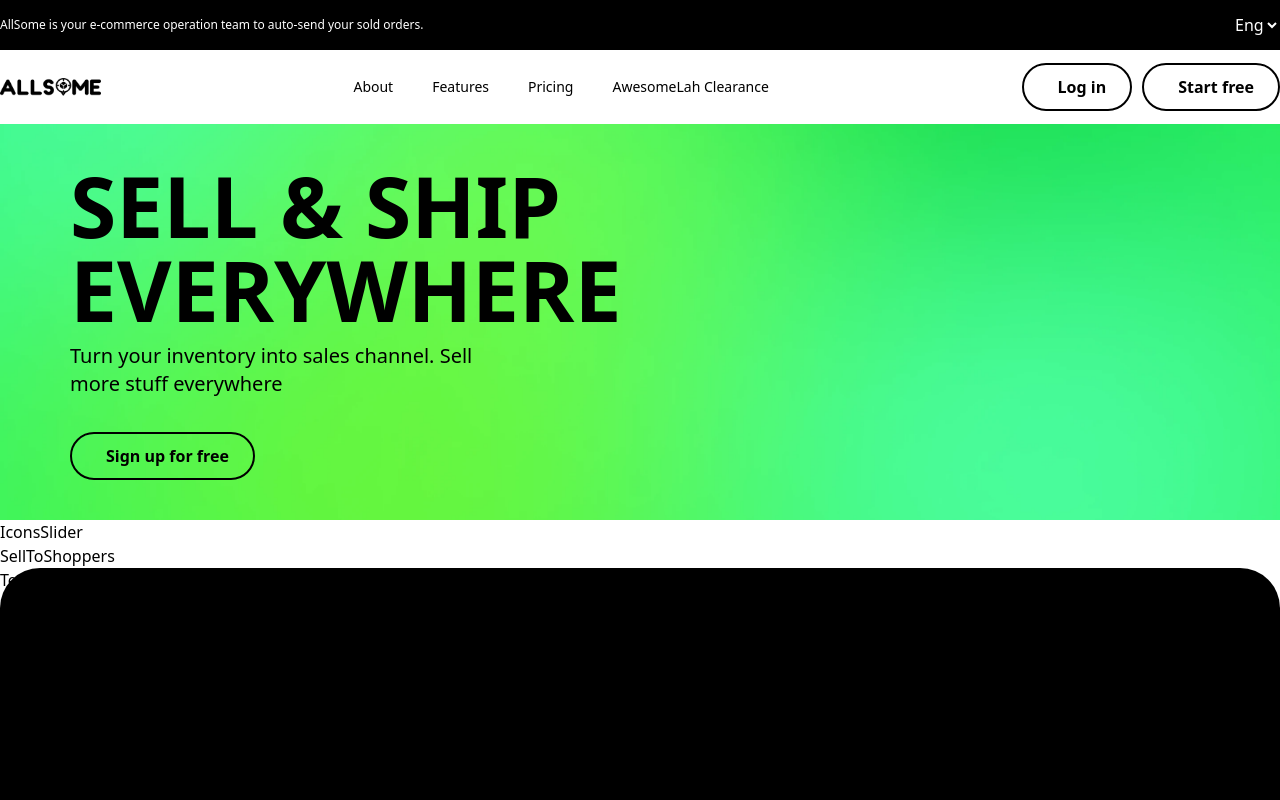
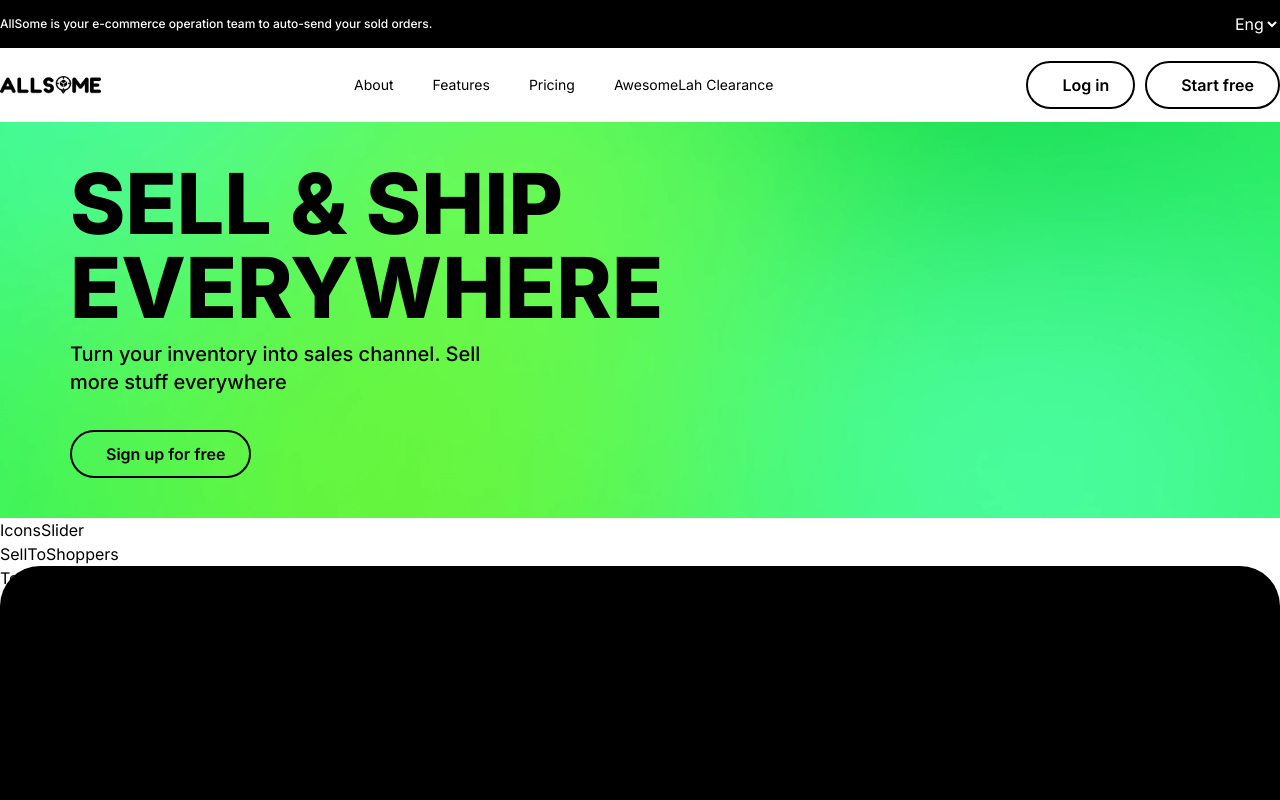
Before and after one commit to AnjaliChandaRC/allsome-next, a Next.js app: page / in a window 1280 px wide. Shown: the top 800 px of the page. Built offline with nearby package versions, Linux system fonts and the light colour scheme.

Commit message:
add font family and remove hydration error

```diff
--- a/src/app/globals.css
+++ b/src/app/globals.css
@@ -1,3 +1,10 @@
+@import url('https://fonts.googleapis.com/css2?family=Inter:ital,opsz,wght@0,14..32,100..900;1,14..32,100..900&family=Kanit:ital,wght@0,100;0,200;0,300;0,400;0,500;0,600;0,700;0,800;0,900;1,100;1,200;1,300;1,400;1,500;1,600;1,700;1,800;1,900&display=swap');
+
 @tailwind base;
 @tailwind components;
 @tailwind utilities;
+
+
+body {
+    font-family: 'Inter', serif;
+}
--- a/src/app/layout.js
+++ b/src/app/layout.js
@@ -10,7 +10,7 @@ export const metadata = {
 export default function RootLayout({ children }) {
   return (
     <html lang="en">
-      <body>
+      <body suppressHydrationWarning>
         <Header />
         {children}
         <Footer />
```
